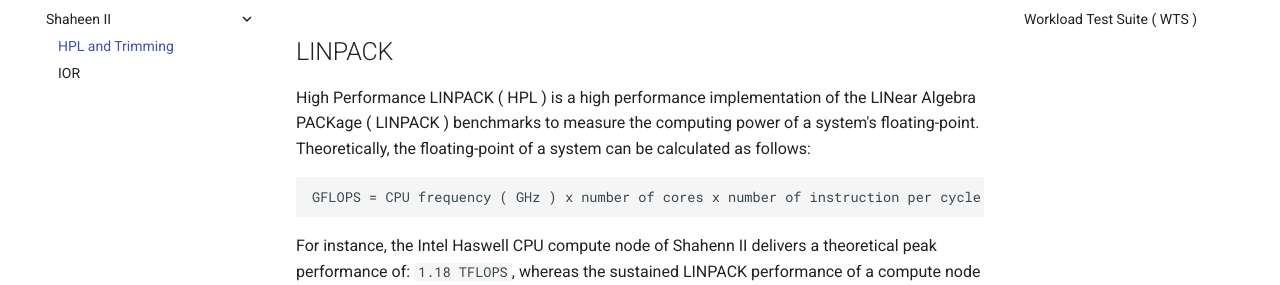
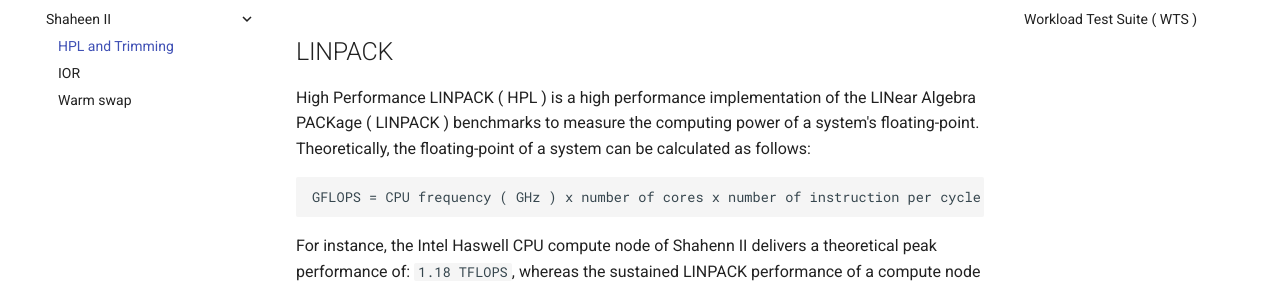
Before and after one commit to farhanma/hpe, an MkDocs documentation site: the page built from docs/shaheen2/hpl.md, in a window 1280 px wide. Shown: the part 146-431 px from the top of the page. Built offline with MkDocs 1.6.1 and Material for MkDocs 9.7.7, drawn with Linux system fonts in a browser that asks for light colours.

Commit message:
add warmwasp section

```diff
--- /dev/null
+++ b/docs/shaheen2/warmswap.md
@@ -0,0 +1,3 @@
+---
+title: Warm swap
+---
--- a/mkdocs.yml
+++ b/mkdocs.yml
@@ -28,3 +28,4 @@ nav:
   - 'Shaheen II':
     - shaheen2/hpl.md
     - shaheen2/ior.md
+    - shaheen2/warmswap.md
```
